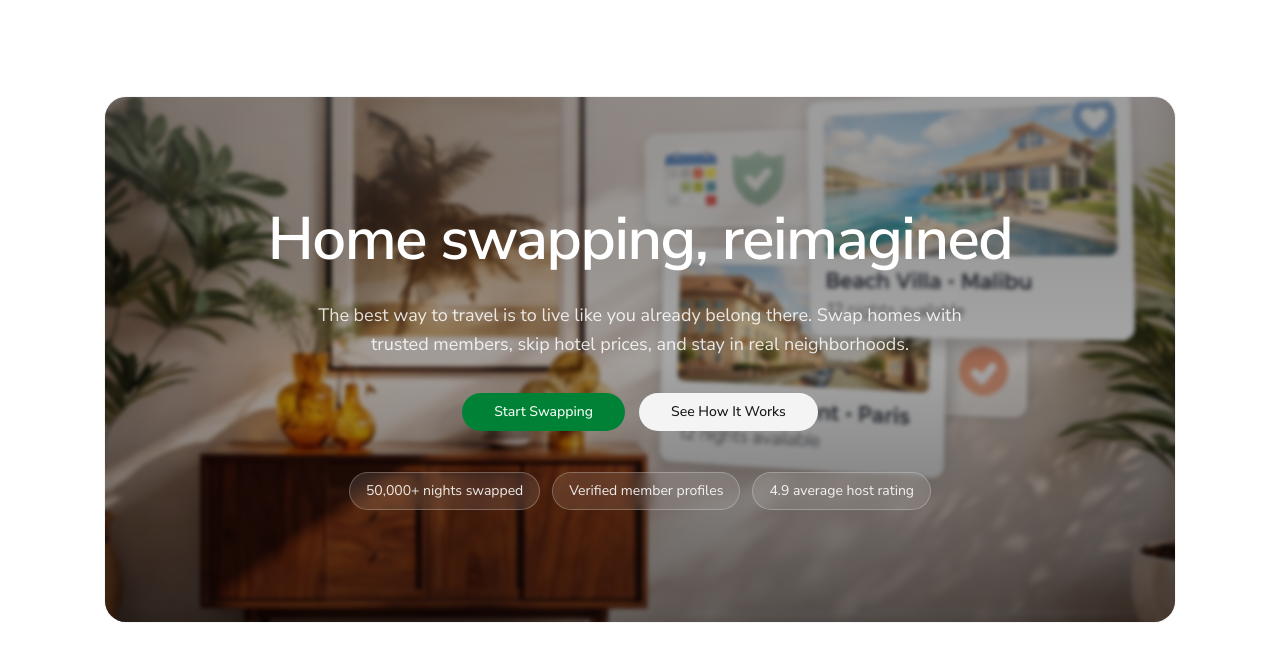
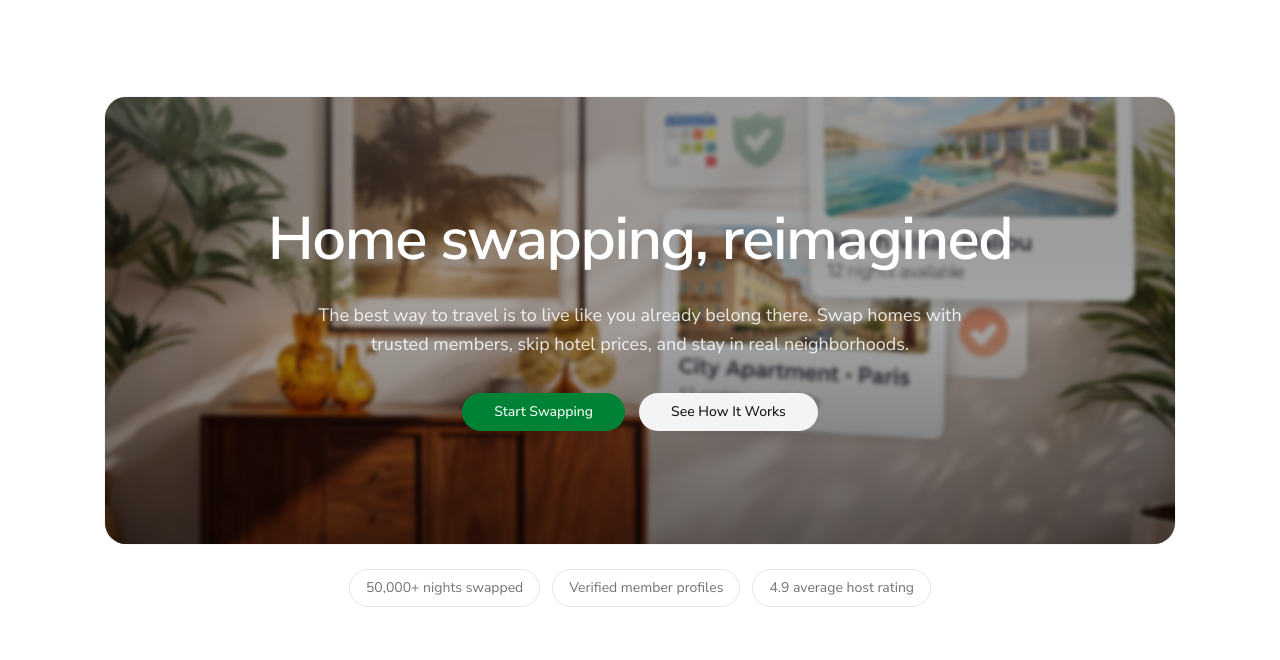
Before and after one commit to Nostrus/familiar, a Next.js app in the folder apps/web/: page / in a window 1280 px wide. Shown: the top 660 px of the page. Built offline with nearby package versions, Linux system fonts and the light colour scheme.

Commit message:
feat: update selling point section, add favicon

```diff
--- a/apps/web/src/app/page.tsx
+++ b/apps/web/src/app/page.tsx
@@ -28,18 +28,18 @@
                 <Link href="#">See How It Works</Link>
               </Button>
             </div>
+          </div>
+        </div>
 
-            <div className="flex w-full max-w-2xl flex-wrap items-center justify-center gap-3 pt-2">
-              <div className="rounded-full border border-white/25 bg-white/10 px-4 py-2 text-sm text-white/90 backdrop-blur-sm">
-                50,000+ nights swapped
-              </div>
-              <div className="rounded-full border border-white/25 bg-white/10 px-4 py-2 text-sm text-white/90 backdrop-blur-sm">
-                Verified member profiles
-              </div>
-              <div className="rounded-full border border-white/25 bg-white/10 px-4 py-2 text-sm text-white/90 backdrop-blur-sm">
-                4.9 average host rating
-              </div>
-            </div>
+        <div className="flex w-full flex-wrap items-center justify-center gap-3 pt-6">
+          <div className="rounded-full border border-border px-4 py-2 text-sm text-muted-foreground">
+            50,000+ nights swapped
+          </div>
+          <div className="rounded-full border border-border px-4 py-2 text-sm text-muted-foreground">
+            Verified member profiles
+          </div>
+          <div className="rounded-full border border-border px-4 py-2 text-sm text-muted-foreground">
+            4.9 average host rating
           </div>
         </div>
       </section>
```
Also changed, not shown: apps/web/src/app/icon.svg (added).
